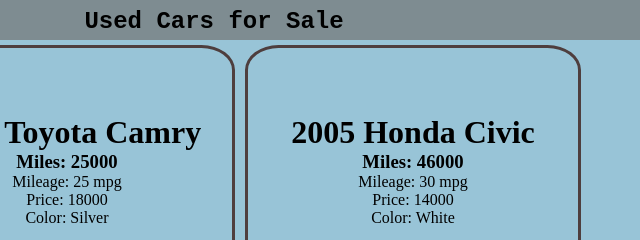
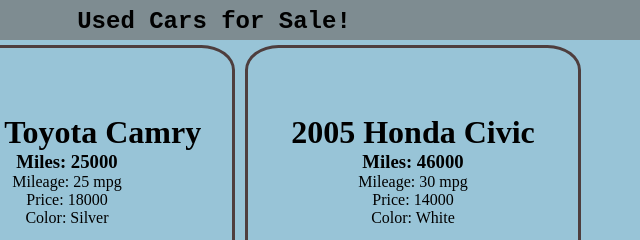
Before and after one commit to SL2-bit/ScottLusader_hw4TH_csi3150_w2024, a plain HTML site: page index.html in a window 1280 px wide. Shown: the top 240 px of the page, 426-1066 px from the left. Drawn offline with Linux system fonts and the light colour scheme.

Commit message:
unpublished

```diff
--- a/index.html
+++ b/index.html
@@ -9,7 +9,7 @@
     <link rel="shortcut icon" href="./img/favicon.png" type="image/x-icon" />
   </head>
   <body>
-    <nav><h1>Used Cars for Sale</h1></nav>
+    <nav><h1>Used Cars for Sale!</h1></nav>
     <div class="fullBody">
       <aside>
         <h2 class="filterTitle">Car Filters</h2>
```
